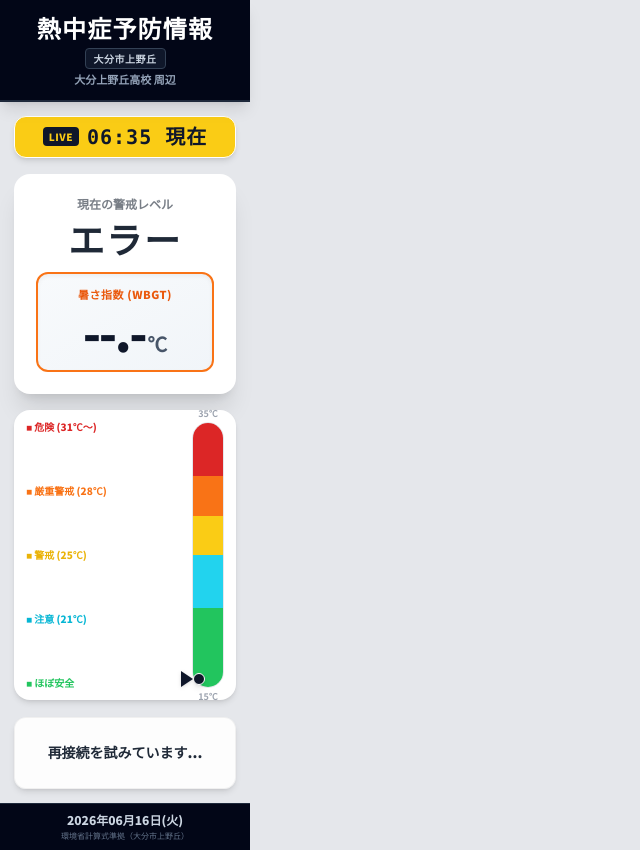
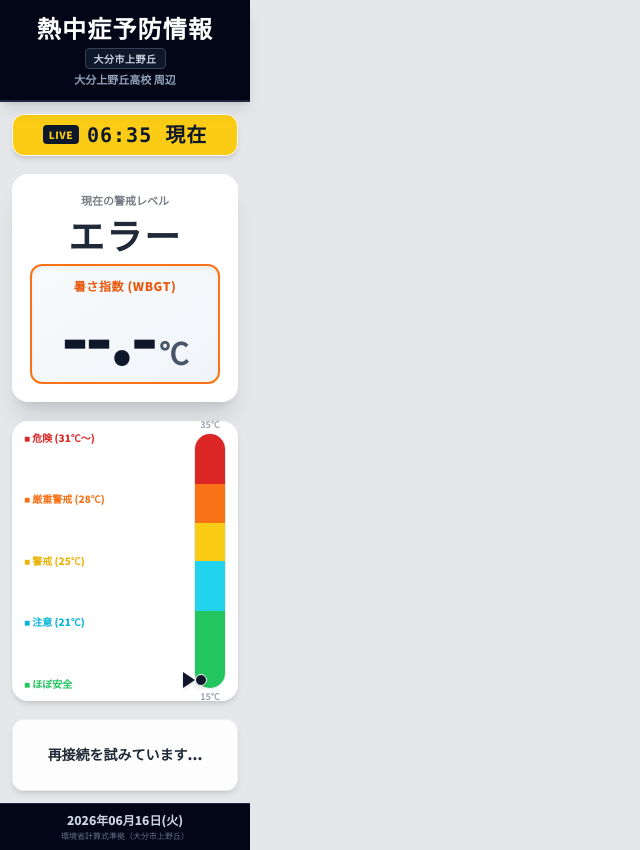
Before and after one commit to todolist-h/vertical_weather, a plain HTML site: page index.html in a window 1280 px wide. Shown: the whole page, without its empty margins (0-640 px from the left). Drawn offline with nearby package versions, Linux system fonts and the light colour scheme; no server answers.

Commit message:
Update index.html

```diff
--- a/index.html
+++ b/index.html
@@ -24,7 +24,7 @@
 </head>
 <body class="w-[250px] h-[850px] flex flex-col transition-colors duration-1000 bg-gray-200 select-none" id="main-bg">
 
-    <!-- シンプル＆高コントラストなダークヘッダー（250px幅用スリム設計） -->
+    <!-- シンプル＆高コントラストなダークヘッダー（ネイビー固定で美しく引き締め） -->
     <header class="p-3 bg-slate-950 border-b-2 border-slate-800 text-white shadow-lg text-center z-20">
         <h1 class="text-2xl font-black tracking-wider text-white">
             熱中症予防情報
@@ -40,7 +40,7 @@
     </header>
 
     <!-- メインコンテンツ（縦方向にパーツを整然と配置、拡大化） -->
-    <main class="flex-grow flex flex-col justify-between items-center p-3.5 text-center">
+    <main class="flex-grow flex flex-col justify-between items-center p-3 text-center">
 
         <!-- 「〇〇:〇〇 現在」スリム版タイムスタンプ -->
         <div class="w-full bg-yellow-400 text-slate-900 py-1.5 rounded-xl shadow-md border border-white flex items-center justify-center gap-2">
@@ -54,23 +54,23 @@
         </div>
 
         <!-- メイン看板：現在のレベルと数値を特大化 -->
-        <div id="alert-level-box" class="w-full rounded-2xl p-4 shadow-xl bg-white text-gray-800 border-[6px] border-transparent transition-all duration-700 flex flex-col justify-center items-center gap-1">
-            <p class="text-xs font-bold opacity-60">現在の警戒レベル</p>
+        <div id="alert-level-box" class="w-full rounded-2xl p-3 shadow-xl bg-white text-gray-800 border-[6px] border-transparent transition-all duration-700 flex flex-col justify-center items-center gap-1">
+            <p class="text-[11px] font-bold opacity-60">現在の警戒レベル</p>
             <!-- 警戒レベルテキストを限界まで巨大化 -->
             <h2 id="alert-level-text" class="text-4xl font-black tracking-wider leading-none my-1">取得中...</h2>
 
-            <!-- WBGT巨大表示エリアをさらに拡大 -->
-            <div class="w-full mt-2 bg-gradient-to-br from-slate-50 to-slate-100 rounded-xl py-3 border-2 border-orange-500 flex flex-col items-center shadow-inner">
-                <span class="text-[11px] font-black text-orange-600 tracking-wider">暑さ指数 (WBGT)</span>
-                <div class="flex items-baseline gap-0.5 mt-1">
-                    <span id="wbgt-value" class="text-5xl font-black text-slate-900 tracking-tighter leading-none">--.-</span>
-                    <span class="text-xl font-black text-slate-600">℃</span>
+            <!-- WBGT巨大表示エリア：数値を劇的に拡大 -->
+            <div class="w-full mt-1 bg-gradient-to-br from-slate-50 to-slate-100 rounded-xl py-3 border-2 border-orange-500 flex flex-col items-center shadow-inner">
+                <span class="text-xs font-black text-orange-600 tracking-wider">暑さ指数 (WBGT)</span>
+                <div class="flex items-baseline gap-1 mt-1 justify-center">
+                    <span id="wbgt-value" class="text-7xl font-black text-slate-900 tracking-tighter leading-none">--.-</span>
+                    <span class="text-3xl font-black text-slate-600">℃</span>
                 </div>
             </div>
         </div>
 
-        <!-- 縦型「熱中症警戒サーモメーター（ゲージ）」の高さを拡大 -->
-        <div class="w-full bg-white rounded-2xl p-3 shadow-md flex items-center justify-between gap-2 h-[290px] relative">
+        <!-- 縦型「熱中症警戒サーモメーター（ゲージ）」高さを拡大＆バグを完全に修正 -->
+        <div class="w-full bg-white rounded-2xl p-3 shadow-md flex items-center justify-between gap-2 h-[280px] relative">
 
             <!-- 左側：温度計の目盛りとレベルラベル -->
             <div class="flex flex-col justify-between h-full text-[10px] font-black text-left w-[115px] select-none leading-none">
@@ -84,18 +84,18 @@
             <!-- 右側：垂直サーモメーター本体 (15℃〜35℃レンジ) -->
             <div class="relative w-8 h-full bg-gray-100 rounded-full border border-gray-200 overflow-visible flex flex-col justify-between">
 
-                <!-- 垂直積層カラーバー（背景） -->
+                <!-- 垂直積層カラーバー（背景：インラインstyleで確実に色を描画） -->
                 <div class="absolute inset-0 rounded-full overflow-hidden flex flex-col-reverse">
                     <!-- ほぼ安全 (15〜21℃: 30%) -->
-                    <div class="h-[30%] bg-green-500"></div>
+                    <div class="bg-green-500 w-full" style="height: 30%;"></div>
                     <!-- 注意 (21〜25℃: 20%) -->
-                    <div class="h-[20%] bg-cyan-400"></div>
+                    <div class="bg-cyan-400 w-full" style="height: 20%;"></div>
                     <!-- 警戒 (25〜28℃: 15%) -->
-                    <div class="h-[15%] bg-yellow-400"></div>
+                    <div class="bg-yellow-400 w-full" style="height: 15%;"></div>
                     <!-- 厳重警戒 (28〜31℃: 15%) -->
-                    <div class="h-[15%] bg-orange-500"></div>
+                    <div class="bg-orange-500 w-full" style="height: 15%;"></div>
                     <!-- 危険 (31〜35℃: 20%) -->
-                    <div class="h-[20%] bg-red-600"></div>
+                    <div class="bg-red-600 w-full" style="height: 20%;"></div>
                 </div>
 
                 <!-- 現在地を示す可動ピン（横に飛び出す矢印とバッジ） -->
@@ -247,7 +247,7 @@
             elAlertText.textContent = levelText;
             elAlertMsg.textContent = msgText;
             elMainBg.className = "w-[250px] h-[850px] flex flex-col transition-colors duration-1000 select-none " + bgColorClass;
-            elAlertBox.className = `w-full rounded-2xl p-4 shadow-xl bg-white border-[6px] transition-all duration-700 flex flex-col justify-center items-center gap-1 ${boxColorClass}`;
+            elAlertBox.className = `w-full rounded-2xl p-3 shadow-xl bg-white border-[6px] transition-all duration-700 flex flex-col justify-center items-center gap-1 ${boxColorClass}`;
 
             // ゲージの針位置（底からの高さパーセンテージ）をアップデート
             const percentage = calculatePinPercentage(wbgt);
```
